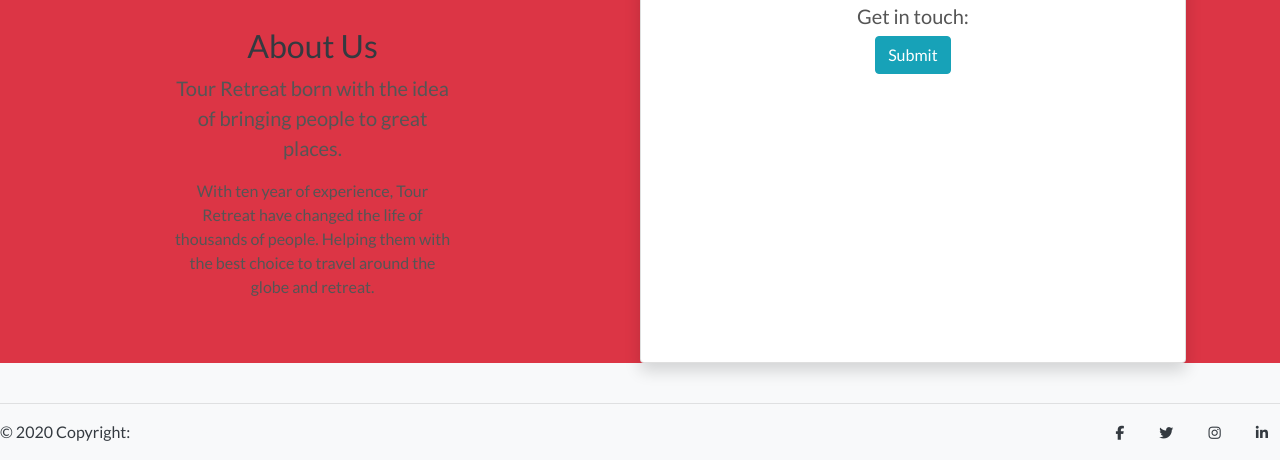
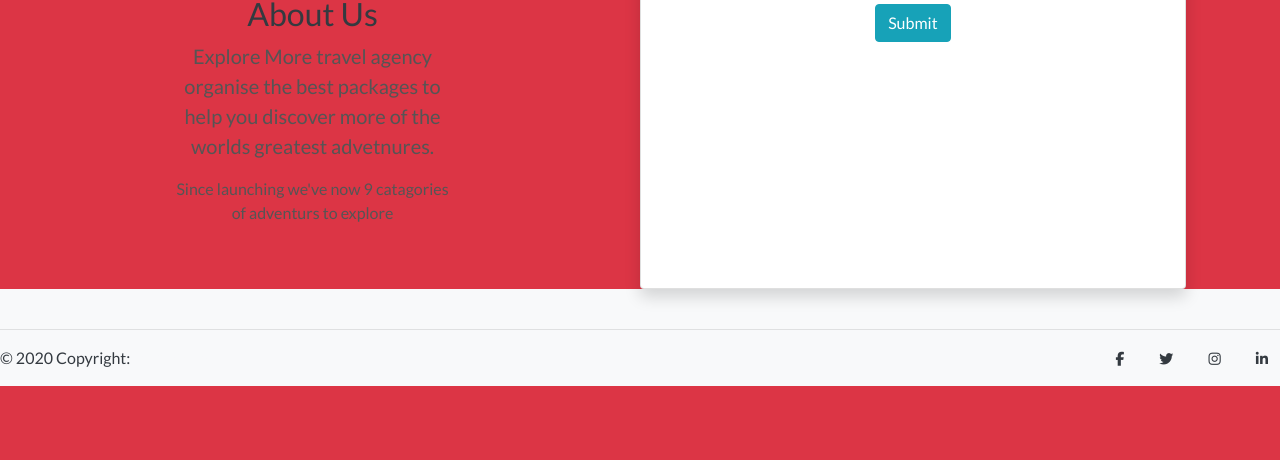
Before and after one commit to lhynes/Full-Stack-Frameworks-Django-Milestone-Project-4, a Django app: page / in a window 1280 px wide. Shown: the part 2224-2684 px from the top of the page. After the commit the page ends 2610 px from the top, so only its background shows below. Run offline with Django 3.2, Linux system fonts and the light colour scheme; some libraries are stand-ins or nearby versions.

```diff
--- a/home/templates/home/index.html
+++ b/home/templates/home/index.html
@@ -17,14 +17,13 @@
         <div class="container">
             <div class="row">
                 <div class="col-lg-8 mx-auto">
-                    <h2 class="text-white mb-4">Top Adventures</h2>
-                    <p class="text-white-50">SpaceX is the first travel agency that will fly you to space. This is not
-                        science fiction, this is technology and innovation meeting reality. In close collaboration with all
-                        major aerospace agencies in the world, we are able to coordinate various types of trips to space.
+                    <h2 class="text-white mb-4">Top EM Adventures</h2>
+                    <p class="text-white-50">Explore More travel agency organise the best packages to help you discover more of the worlds greatest advetnures.</p>
+          <p>Since launching we've now 9 catagories of adventurs to explore
                     </p>
                 </div>
             </div>
-            <img src="{% static 'img/nasa-eva.png' %}" class="img-fluid" alt="Nasa Astronaut">
+            <img src="{% static '' %}" class="img-fluid" alt="">
         </div>
     </section>
 
@@ -35,14 +34,13 @@
         <div class="container">
             <div class="row">
                 <div class="col-lg-8 mx-auto">
-                    <h2 class="text-white mb-4">Reviews</h2>
-                    <p class="text-white-50">SpaceX is the first travel agency that will fly you to space. This is not
-                        science fiction, this is technology and innovation meeting reality. In close collaboration with all
-                        major aerospace agencies in the world, we are able to coordinate various types of trips to space.
+                    <h2 class="text-white mb-4">EM Reviews</h2>
+                    <p class="text-white-50">Explore More travel agency organise the best packages to help you discover more of the worlds greatest advetnures.</p>
+          <p>Since launching we've now 9 catagories of adventurs to explore
                     </p>
                 </div>
             </div>
-            <img src="{% static 'img/nasa-eva.png' %}" class="img-fluid" alt="Nasa Astronaut">
+            <img src="{% static '' %}" class="img-fluid" alt="">
         </div>
     </section>
 
@@ -51,14 +49,13 @@
         <div class="container">
             <div class="row">
                 <div class="col-lg-8 mx-auto">
-                    <h2 class="text-white mb-4">Destinations</h2>
-                    <p class="text-white-50">SpaceX is the first travel agency that will fly you to space. This is not
-                        science fiction, this is technology and innovation meeting reality. In close collaboration with all
-                        major aerospace agencies in the world, we are able to coordinate various types of trips to space.
+                    <h2 class="text-white mb-4">EM Adventure Locations Destinations</h2>
+                    <p class="text-white-50">Explore More travel agency organise the best packages to help you discover more of the worlds greatest advetnures.</p>
+          <p>Since launching we've now 9 catagories of adventurs to explore
                     </p>
                 </div>
             </div>
-            <img src="{% static 'img/nasa-eva.png' %}" class="img-fluid" alt="Nasa Astronaut">
+            <img src="{% static '' %}" class="img-fluid" alt="">
         </div>
     </section>
        <!-- About Section -->
@@ -66,14 +63,13 @@
         <div class="container">
             <div class="row">
                 <div class="col-lg-8 mx-auto">
-                    <h2 class="text-white mb-4">about us and contact form</h2>
-                    <p class="text-white-50">SpaceX is the first travel agency that will fly you to space. This is not
-                        science fiction, this is technology and innovation meeting reality. In close collaboration with all
-                        major aerospace agencies in the world, we are able to coordinate various types of trips to space.
+                    <h2 class="text-white mb-4">About EM and contact form</h2>
+                    <p class="text-white-50">Explore More travel agency organise the best packages to help you discover more of the worlds greatest advetnures.</p>
+          <p>Since launching we've now 9 catagories of adventurs to explore
                     </p>
                 </div>
             </div>
-            <img src="{% static 'img/nasa-eva.png' %}" class="img-fluid" alt="Nasa Astronaut">
+            <img src="{% static '' %}" class="img-fluid" alt="">
         </div>
         <div class="row">
   <!-- About us -->
@@ -82,8 +78,8 @@
       <h2 class="text-dark">About Us</h2>
       <div class="row d-flex justify-content-center">
         <div class="col-lg-6 col-sm-9 text">
-          <p class="lead">Tour Retreat born with the idea of bringing people to great places.</p>
-          <p>With ten year of experience, Tour Retreat have changed the life of thousands of people. Helping them with the best choice to travel around the globe and retreat. </p>
+          <p class="lead">Explore More travel agency organise the best packages to help you discover more of the worlds greatest advetnures.</p>
+          <p>Since launching we've now 9 catagories of adventurs to explore </p>
         </div>
       </div>
     </div>
```
Also changed, not shown: adventures/templates/adventures/adventures.html (+10 -1 lines).
